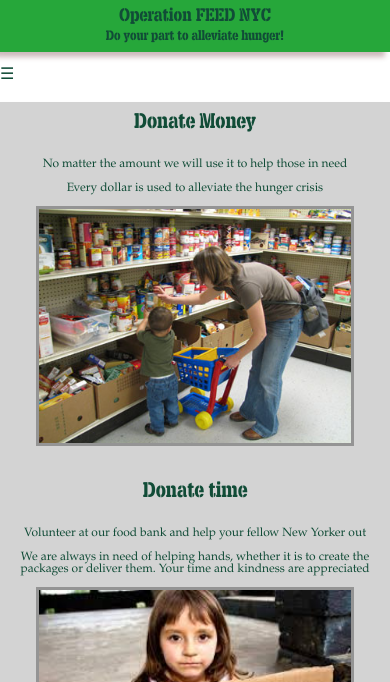
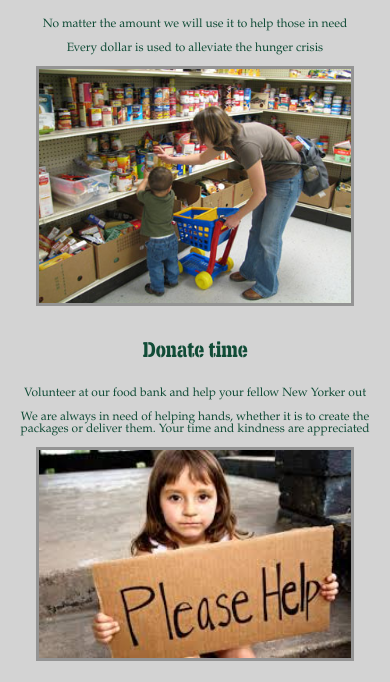
Before and after one commit to Zalini/hungerproject, a plain HTML site: page gallery.html in a window 390 px wide. Shown: the top 682 px of the page. Drawn offline with nearby package versions, Linux system fonts and the light colour scheme.

Commit message:
changes to gallery

```diff
--- a/gallery.html
+++ b/gallery.html
@@ -27,7 +27,7 @@
 	</div>
 </nav>
 
-<div class="centered gallery">
+<div id="gallery" class="centered">
 	<div class="photosIndiv">
 	<h3>Donate Money</h3>
 	<p>No matter the amount we will use it to help those in need</p>
--- a/style.css
+++ b/style.css
@@ -270,6 +270,11 @@ button {
 	border: rgba(0, 0, 0, 0.3) solid 3px;
 }
 
+#gallery {
+	position: relative;
+	top: -140px;
+}
+
 /*****************Media Queries******************/
 @media all and (max-width: 900px){
 .centered, #workBlurb {
@@ -354,8 +359,9 @@ button {
 	margin-top: 50px;
 }
 
-.gallery {
+#gallery {
 	margin-top: 50px;
+
 }
 
 }
@@ -393,7 +399,7 @@ h5 {
 	width: 100%;
 }
 
-.gallery p, #containerBox p {
+#gallery p, #containerBox p {
 	line-height: 1em;
 	font-size: 12px;
 }
```
Also changed, not shown: 2 other files.
